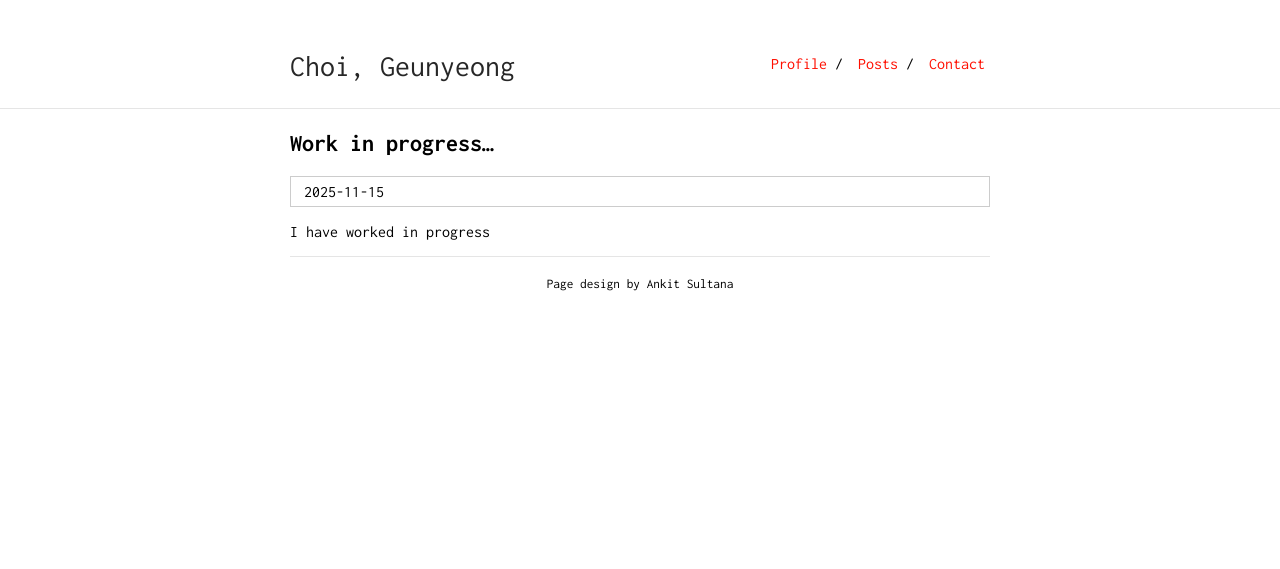
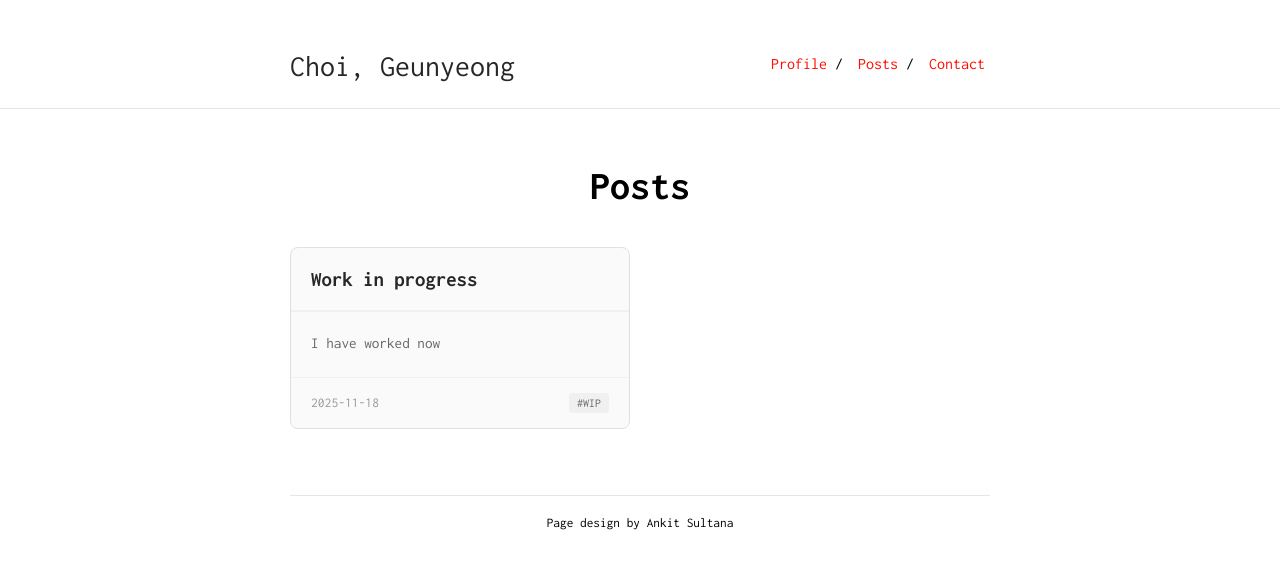
Before and after one commit to geun-yeong/geun-yeong.github.io, a Jekyll site: the page built from posts.md, in a window 1280 px wide. Shown: the top 569 px of the page. Built offline with Jekyll 4.4.1, drawn with Linux system fonts in a browser that asks for light colours; our own code applies the rules of GitHub Pages for plain Markdown files.

Commit message:
Update - posts page renewal

```diff
--- a/_config.yml
+++ b/_config.yml
@@ -20,6 +20,6 @@ nav:
  - name: "Profile"
    link: "/"
  - name: "Posts"
-   link: "posts"
+   link: "/posts/"
  - name: "Contact"
-   link: "contact"
+   link: "/contact/"
--- a/_layouts/default.html
+++ b/_layouts/default.html
@@ -103,10 +103,10 @@
     <script>
         function copyEmail(email) {
             navigator.clipboard.writeText(email).then(function() {
-                alert('이메일이 복사되었습니다: ' + email);
+                alert('Copied: ' + email);
             }).catch(function(err) {
-                console.error('복사 실패:', err);
-                alert('이메일 복사에 실패했습니다.');
+                console.error('Failed to copy:', err);
+                alert('Failed to copy email');
             });
         }
     </script>
--- /dev/null
+++ b/_layouts/posts.html
@@ -0,0 +1,162 @@
+---
+layout: default
+---
+
+<div class="posts-container">
+  <h1>{{ page.title }}</h1>
+
+  <div class="posts-grid">
+    {% for post in site.posts %}
+      <article class="post-card">
+        <a href="{{ post.url | relative_url }}" class="post-card-link">
+          <div class="post-card-header">
+            <h3 class="post-card-title">{{ post.title }}</h3>
+          </div>
+          <div class="post-card-body">
+            {% if post.excerpt %}
+              <p class="post-card-excerpt">{{ post.excerpt | strip_html | truncatewords: 30 }}</p>
+            {% endif %}
+          </div>
+          <div class="post-card-footer">
+            <span class="post-card-date">{{ post.date | date: "%Y-%m-%d" }}</span>
+            {% if post.tags %}
+              <div class="post-card-tags">
+                {% for tag in post.tags limit: 3 %}
+                  <span class="post-tag">#{{ tag }}</span>
+                {% endfor %}
+              </div>
+            {% endif %}
+          </div>
+        </a>
+      </article>
+    {% endfor %}
+  </div>
+</div>
+
+<style>
+  .posts-container {
+    padding: 20px 0;
+  }
+
+  .posts-container h1 {
+    text-align: center;
+    margin-bottom: 40px;
+    font-size: 2.5em;
+  }
+
+  .posts-grid {
+    display: grid;
+    grid-template-columns: repeat(auto-fill, minmax(300px, 1fr));
+    gap: 20px;
+    margin-bottom: 40px;
+  }
+
+  .post-card {
+    border: 1px solid #e0e0e0;
+    border-radius: 8px;
+    overflow: hidden;
+    transition: all 0.3s ease;
+    background: #fafafa;
+    height: 100%;
+    display: flex;
+    flex-direction: column;
+  }
+
+  .post-card:hover {
+    box-shadow: 0 4px 12px rgba(0, 0, 0, 0.15);
+    transform: translateY(-4px);
+    border-color: #999;
+  }
+
+  .post-card-link {
+    text-decoration: none;
+    color: inherit;
+    display: flex;
+    flex-direction: column;
+    height: 100%;
+  }
+
+  .post-card-header {
+    padding: 20px;
+    border-bottom: 2px solid #f0f0f0;
+    flex-grow: 0;
+  }
+
+  .post-card-title {
+    margin: 0;
+    font-size: 1.3em;
+    color: #272727;
+    word-break: break-word;
+  }
+
+  .post-card-body {
+    padding: 20px;
+    flex-grow: 1;
+  }
+
+  .post-card-excerpt {
+    margin: 0;
+    color: #666;
+    line-height: 1.5;
+    font-size: 0.95em;
+  }
+
+  .post-card-footer {
+    padding: 15px 20px;
+    border-top: 1px solid #f0f0f0;
+    display: flex;
+    justify-content: space-between;
+    align-items: center;
+    flex-wrap: wrap;
+    gap: 10px;
+  }
+
+  .post-card-date {
+    font-size: 0.85em;
+    color: #999;
+  }
+
+  .post-card-tags {
+    display: flex;
+    gap: 8px;
+    flex-wrap: wrap;
+  }
+
+  .post-tag {
+    font-size: 0.75em;
+    background-color: #f0f0f0;
+    color: #666;
+    padding: 4px 8px;
+    border-radius: 4px;
+  }
+
+  /* Mobile 반응형 */
+  @media (max-width: 800px) {
+    .posts-grid {
+      grid-template-columns: repeat(auto-fill, minmax(250px, 1fr));
+    }
+  }
+
+  @media (max-width: 650px) {
+    .posts-grid {
+      grid-template-columns: 1fr;
+    }
+
+    .post-card-header {
+      padding: 15px;
+    }
+
+    .post-card-body {
+      padding: 15px;
+    }
+
+    .post-card-footer {
+      padding: 12px 15px;
+    }
+
+    .posts-container h1 {
+      font-size: 1.8em;
+      margin-bottom: 30px;
+    }
+  }
+</style>
--- a/posts.md
+++ b/posts.md
@@ -1,9 +1,5 @@
 ---
-layout: default
+layout: posts
+title: Posts
+permalink: /posts/
 ---
-
-## Work in progress...
-
-| 2025-11-15 |
-
-I have worked in progress
```
Also changed, not shown: _layouts/post.html (added, +22 -0 lines), _posts/2025-11-18-Work_in_progress.md (added, +10 -0 lines), sitemap.xml (+20 -12 lines), 1 other file.
